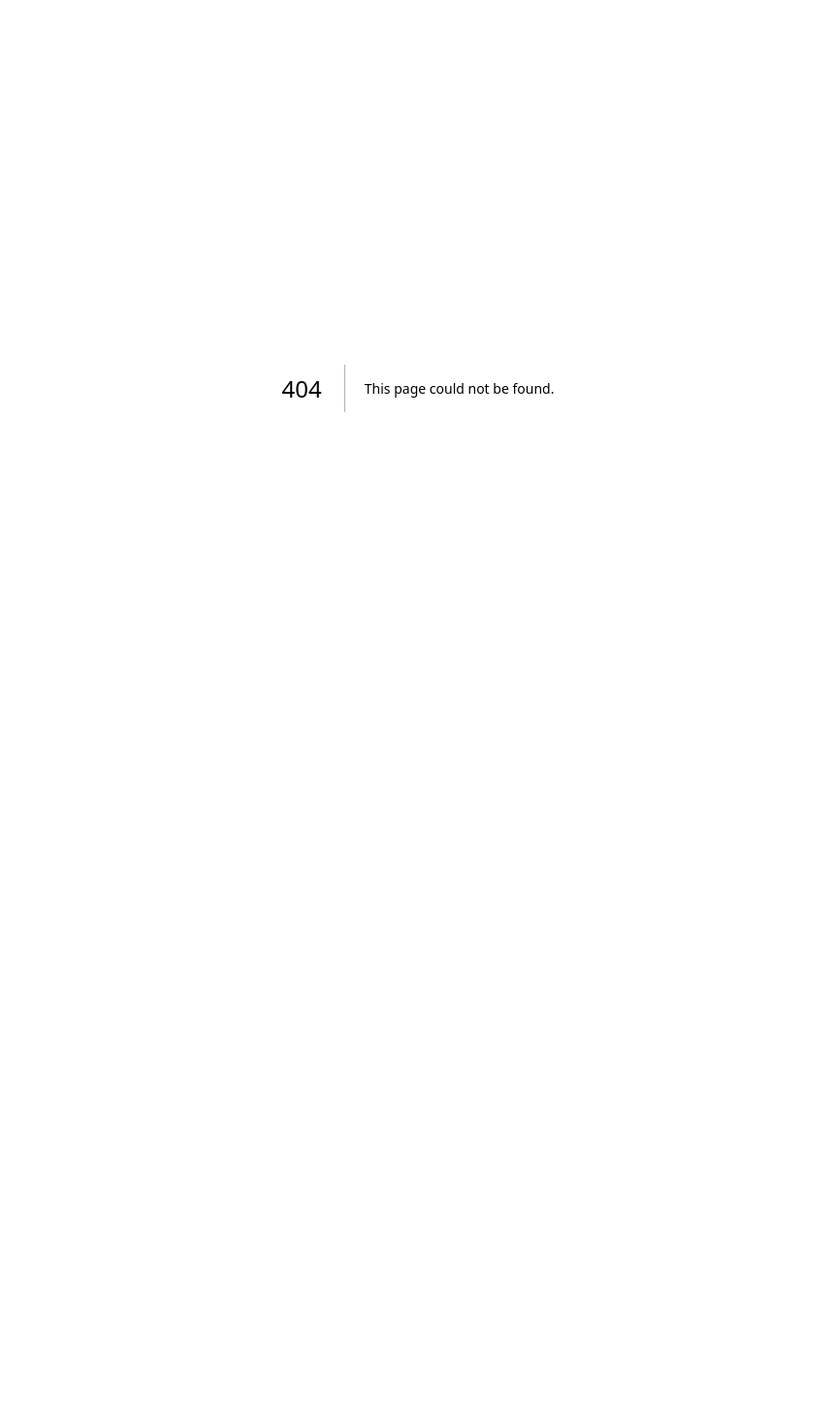
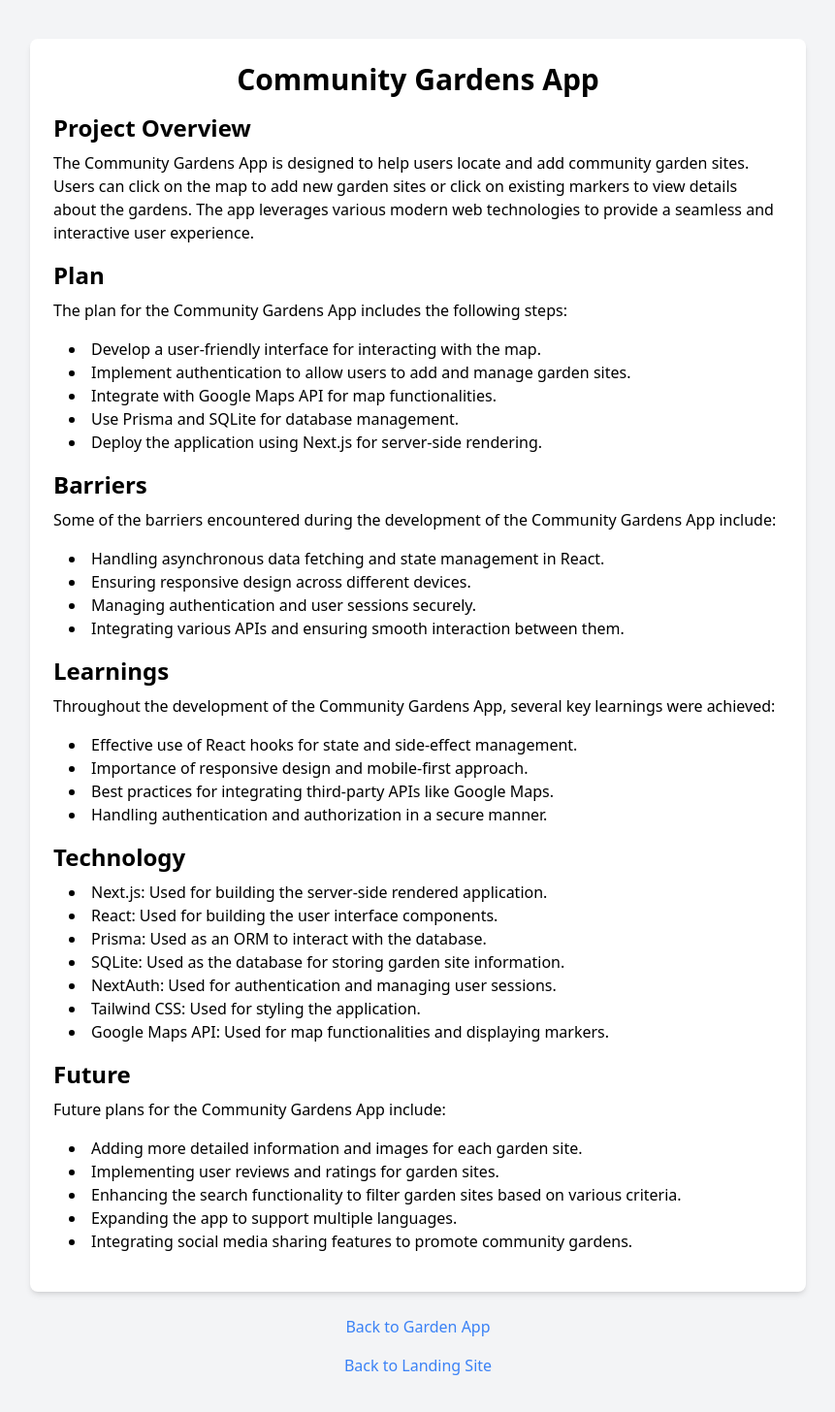
Before and after one commit to jack-crawford-1/Community-Garden-App, a Next.js app: page /about in a window 1280 px wide. Before the commit this address had no page. Shown: the top 1456 px of the page at 97% size, without its empty margins (209-1070 px from the left). Before the commit the page ends 800 px from the top, so only its background shows below. Built offline with nearby package versions, Linux system fonts and the light colour scheme.

Commit message:
styling and about page

```diff
--- /dev/null
+++ b/pages/about/index.tsx
@@ -0,0 +1,123 @@
+'use client'
+
+import Link from 'next/link'
+
+function AboutPage() {
+  const openExternalLink = () => {
+    window.open('https://jackcrawford.co.nz', '_blank', 'noopener,noreferrer')
+  }
+
+  return (
+    <div className="bg-gray-100 min-h-screen flex flex-col items-center p-6 md:p-10">
+      <div className="bg-white shadow-md rounded-lg p-6 mb-6 w-full md:w-2/3">
+        <h1 className="text-3xl font-bold mb-4 text-center">
+          Community Gardens App
+        </h1>
+        <h2 className="text-2xl font-semibold mb-2">Project Overview</h2>
+        <p className="mb-4">
+          The Community Gardens App is designed to help users locate and add
+          community garden sites. Users can click on the map to add new garden
+          sites or click on existing markers to view details about the gardens.
+          The app leverages various modern web technologies to provide a
+          seamless and interactive user experience.
+        </p>
+        <h2 className="text-2xl font-semibold mb-2">Plan</h2>
+        <p className="mb-4">
+          The plan for the Community Gardens App includes the following steps:
+        </p>
+        <ul className="list-disc list-inside mb-4 pl-4">
+          <li>
+            Develop a user-friendly interface for interacting with the map.
+          </li>
+          <li>
+            Implement authentication to allow users to add and manage garden
+            sites.
+          </li>
+          <li>Integrate with Google Maps API for map functionalities.</li>
+          <li>Use Prisma and SQLite for database management.</li>
+          <li>
+            Deploy the application using Next.js for server-side rendering.
+          </li>
+        </ul>
+        <h2 className="text-2xl font-semibold mb-2">Barriers</h2>
+        <p className="mb-4">
+          Some of the barriers encountered during the development of the
+          Community Gardens App include:
+        </p>
+        <ul className="list-disc list-inside mb-4 pl-4">
+          <li>
+            Handling asynchronous data fetching and state management in React.
+          </li>
+          <li>Ensuring responsive design across different devices.</li>
+          <li>Managing authentication and user sessions securely.</li>
+          <li>
+            Integrating various APIs and ensuring smooth interaction between
+            them.
+          </li>
+        </ul>
+        <h2 className="text-2xl font-semibold mb-2">Learnings</h2>
+        <p className="mb-4">
+          Throughout the development of the Community Gardens App, several key
+          learnings were achieved:
+        </p>
+        <ul className="list-disc list-inside mb-4 pl-4">
+          <li>
+            Effective use of React hooks for state and side-effect management.
+          </li>
+          <li>Importance of responsive design and mobile-first approach.</li>
+          <li>
+            Best practices for integrating third-party APIs like Google Maps.
+          </li>
+          <li>Handling authentication and authorization in a secure manner.</li>
+        </ul>
+        <h2 className="text-2xl font-semibold mb-2">Technology</h2>
+        <ul className="list-disc list-inside mb-4 pl-4">
+          <li>
+            Next.js: Used for building the server-side rendered application.
+          </li>
+          <li>React: Used for building the user interface components.</li>
+          <li>Prisma: Used as an ORM to interact with the database.</li>
+          <li>
+            SQLite: Used as the database for storing garden site information.
+          </li>
+          <li>NextAuth: Used for authentication and managing user sessions.</li>
+          <li>Tailwind CSS: Used for styling the application.</li>
+          <li>
+            Google Maps API: Used for map functionalities and displaying
+            markers.
+          </li>
+        </ul>
+        <h2 className="text-2xl font-semibold mb-2">Future</h2>
+        <p className="mb-4">
+          Future plans for the Community Gardens App include:
+        </p>
+        <ul className="list-disc list-inside mb-4 pl-4">
+          <li>
+            Adding more detailed information and images for each garden site.
+          </li>
+          <li>Implementing user reviews and ratings for garden sites.</li>
+          <li>
+            Enhancing the search functionality to filter garden sites based on
+            various criteria.
+          </li>
+          <li>Expanding the app to support multiple languages.</li>
+          <li>
+            Integrating social media sharing features to promote community
+            gardens.
+          </li>
+        </ul>
+      </div>
+      <Link href="/">
+        <div className="text-blue-500 hover:underline">Back to Garden App</div>
+      </Link>
+      <div
+        onClick={openExternalLink}
+        className="text-blue-500 hover:underline mt-4 cursor-pointer"
+      >
+        Back to Landing Site
+      </div>
+    </div>
+  )
+}
+
+export default AboutPage
--- a/pages/form/index.tsx
+++ b/pages/form/index.tsx
@@ -71,11 +71,10 @@
   }
 
   return (
-    <div className="h-screen">
+    <div className="h-screen flex items-center justify-center">
       <IfNotAuthenticated>
         <div className="flex items-center justify-center h-full">
-          <p className="text-2xl m-3">sign in to add a new site.</p>
-
+          <p className="text-2xl m-3">Sign in to add a new site.</p>
           <div className="space-x-4">
             <button
               className="bg-blue-500 text-white py-1 px-3 rounded hover:bg-blue-600"
@@ -93,80 +92,77 @@
         </div>
       </IfNotAuthenticated>
       <IfAuthenticated>
-        <div>
+        <div className="w-full max-w-lg p-8 bg-white shadow-lg rounded-lg border-2 border-gray-300">
           {message && (
-            <div className="absolute top-0 right-0 p-10 bg-green-300">
+            <div className="absolute top-0 right-0 p-4 bg-green-300">
               {message}
             </div>
           )}
-          <form
-            onSubmit={handleSubmit}
-            className="flex flex-col h-screen bg-white p-10 justify-center border-2 border-red-300"
-          >
-            <label className="m-2 text-2xl tracking-wide">
+          <form onSubmit={handleSubmit} className="flex flex-col">
+            <label className="mb-4 text-lg font-medium">
               Site Address:
               <input
                 type="text"
                 name="siteAddress"
                 value={address}
                 onChange={(e) => setAddress(e.target.value)}
-                className="bg-gray-100 h-10 shadow-xl m-2 ml-10 border-2 border-gray-400 rounded-lg p-3 md:w-1/2 w-full text-lg min-h-10"
+                className="w-full p-2 mt-2 bg-gray-100 border-2 border-gray-300 rounded-lg shadow-sm"
               />
             </label>
-            <label className="m-2 text-2xl tracking-wide">
+            <label className="mb-4 text-lg font-medium">
               Latitude:
               <input
                 type="text"
-                name="siteName"
+                name="latitude"
                 value={lat || ''}
                 readOnly
-                className="bg-gray-100 h-10 shadow-xl ml-10 m-2 border-2 border-gray-400 rounded-lg md:w-1/2 w-full p-3 text-lg min-h-10"
+                className="w-full p-2 mt-2 bg-gray-100 border-2 border-gray-300 rounded-lg shadow-sm"
               />
             </label>
-            <label className="m-2 text-2xl tracking-wide">
+            <label className="mb-4 text-lg font-medium">
               Longitude:
               <input
                 type="text"
-                name="siteName"
+                name="longitude"
                 value={lng || ''}
                 readOnly
-                className="bg-gray-100 h-10 shadow-xl ml-10 p-3 m-2 border-2 border-gray-400 rounded-lg md:w-1/2 w-full text-lg min-h-10"
+                className="w-full p-2 mt-2 bg-gray-100 border-2 border-gray-300 rounded-lg shadow-sm"
               />
             </label>
-            <label className="m-2 text-2xl tracking-wide">
+            <label className="mb-4 text-lg font-medium">
               Added By User:
               <input
                 type="text"
                 name="addedByUserId"
                 value={session?.user?.name || ''}
                 readOnly
-                className="bg-gray-100 h-10 shadow-xl ml-10 p-3 m-2 border-2 border-gray-400 rounded-lg md:w-1/2 w-full text-lg min-h-10"
+                className="w-full p-2 mt-2 bg-gray-100 border-2 border-gray-300 rounded-lg shadow-sm"
               />
             </label>
-            <label className="m-2 text-2xl tracking-wide">
+            <label className="mb-4 text-lg font-medium">
               Site Description:
-              <input
-                type="textbox"
+              <textarea
                 name="siteDescription"
                 placeholder="Add a description of the site here..."
-                className="bg-gray-100 h-40 shadow-xl ml-10 p-3 m-2 border-2 border-gray-400 rounded-lg md:w-1/2 w-full"
+                className="w-full p-2 mt-2 bg-gray-100 border-2 border-gray-300 rounded-lg shadow-sm"
                 onChange={(e) => setDescription(e.target.value)}
-              />
+              ></textarea>
             </label>
-            <label className="m-2 text-lg w-full min-h-10">
+            <label className="mb-4 text-lg font-medium">
               Upload Image:
               <input
                 type="file"
                 name="file"
                 onChange={handleFileChange}
-                className="bg-gray-100 h-10 shadow-xl m-10 p-3 border-2 border-gray-400 rounded-lg md:w-1/2 w-full min-h-10"
+                className="w-full p-2 mt-2 bg-gray-100 border-2 border-gray-300 rounded-lg shadow-sm"
               />
             </label>
-            <input
+            <button
               type="submit"
-              value="Submit"
-              className="bg-gray-100 w-64 shadow-xl m-2 border-2 border-gray-400 rounded-lg text-xl h-fit min-h-10 mt-10 hover:bg-gray-200 hover:border-blue-500"
-            />
+              className="w-full py-2 mt-4 text-white bg-blue-500 rounded-lg hover:bg-blue-600"
+            >
+              Submit
+            </button>
           </form>
         </div>
       </IfAuthenticated>
--- a/src/app/components/auth/LoginButton.tsx
+++ b/src/app/components/auth/LoginButton.tsx
@@ -9,7 +9,7 @@
   const { data: session } = useSession()
 
   return (
-    <div className="relative flex items-center p-2 bg-white shadow-md">
+    <div className="flex items-center p-2 bg-white">
       <IfAuthenticated>
         <div className="flex items-center space-x-4">
           {session && (
@@ -26,27 +26,27 @@
               </span>
             </>
           )}
+          <button
+            className="bg-red-400 text-white py-1 px-3 rounded hover:bg-red-600"
+            onClick={() => signOut()}
+          >
+            Sign out
+          </button>
         </div>
-        <button
-          className="absolute top-4 right-4 bg-red-400 text-white py-1 px-3 rounded hover:bg-red-600"
-          onClick={() => signOut()}
-        >
-          Sign out
-        </button>
       </IfAuthenticated>
       <IfNotAuthenticated>
-        <div className="space-x-4">
+        <div className="flex space-x-4">
           <button
-            className="bg-blue-500 text-white py-1 px-3 rounded hover:bg-blue-600"
+            className="bg-blue-100 text-blue-800 py-1 px-3 border-blue-800 border-4 rounded hover:bg-blue-600 hover:text-white"
             onClick={() => signIn('github')}
           >
-            Sign in with GitHub
+            GitHub Sign In
           </button>
           <button
-            className="bg-red-500 text-white py-1 px-3 rounded hover:bg-red-600"
+            className="bg-blue-100 text-blue-800 py-1 px-3 border-blue-800 border-4 rounded hover:bg-blue-600 hover:text-white"
             onClick={() => signIn('google')}
           >
-            Sign in with Google
+            Google Sign In
           </button>
         </div>
       </IfNotAuthenticated>
--- a/src/app/components/map/GoogleMap.tsx
+++ b/src/app/components/map/GoogleMap.tsx
@@ -44,7 +44,7 @@
       map.addListener('click', (e: google.maps.MapMouseEvent) => {
         const latLng = e.latLng.toJSON()
         infoWindow.setContent(
-          `<button class="text-white bg-green-500 hover:bg-green-700 rounded-lg text-xl m-0 px-5 py-2.5 text-center" onclick="window.location.href='./form?lat=${latLng.lat}&lng=${latLng.lng}'">Add community garden site</button>`
+          `<button class="text-green-100 font-bold bg-green-700 hover:bg-green-100 hover:text-green-700 hover:border-4 hover:border-green-700 border-4 hover:border-green-700 rounded text-xl m-0 px-5 py-2.5 text-center" onclick="window.location.href='./form?lat=${latLng.lat}&lng=${latLng.lng}'">Add community garden site</button>`
         )
         infoWindow.setPosition(latLng || DEFAULT_CENTER)
         infoWindow.open(map)
--- a/src/app/components/overlays/MapTextOverlay.tsx
+++ b/src/app/components/overlays/MapTextOverlay.tsx
@@ -20,8 +20,10 @@
       </h1>
       <p>Click the map to add a new community garden site or click on the leaf marker to view details for existing sites.</p>
       <br/>
-        <p>This app was built with NextJS, Next Router, React, TypeScript, NextAuth, Google Maps API, Multer, Prisma, SQLite.</p>
+
       <button id="closeOverlay" style="position: absolute; top: 10px; right: 10px; background: none; border: none; font-size: 1.2em; cursor: pointer;">&times;</button>
+
+
     `
 
       const myTextDiv = document.createElement('div')
--- a/src/app/page.tsx
+++ b/src/app/page.tsx
@@ -1,12 +1,18 @@
 import { MapComponent } from './components/map/MapComponent'
 import LoginButton from './components/auth/LoginButton'
+import Link from 'next/link'
 
 export default function Home() {
   return (
     <div className="flex flex-col h-screen">
-      <header className="flex-none bg-white">
+      <div className="flex flex-row items-center justify-between p-2 bg-white shadow-md">
+        <Link href="/about">
+          <div className="md:ml-5 bg-blue-500 text-blue-100 py-1 px-3 rounded hover:bg-blue-100 border-4 border-blue-800 hover:text-blue-800">
+            Project Overview
+          </div>
+        </Link>
         <LoginButton />
-      </header>
+      </div>
       <main className="flex-grow">
         <MapComponent />
       </main>
```
Also changed, not shown: public/uploads/aa.jpeg (added), 1 other file (tests, documents, lock files or other folders). Lines whose indentation alone changed are shown as unchanged.
